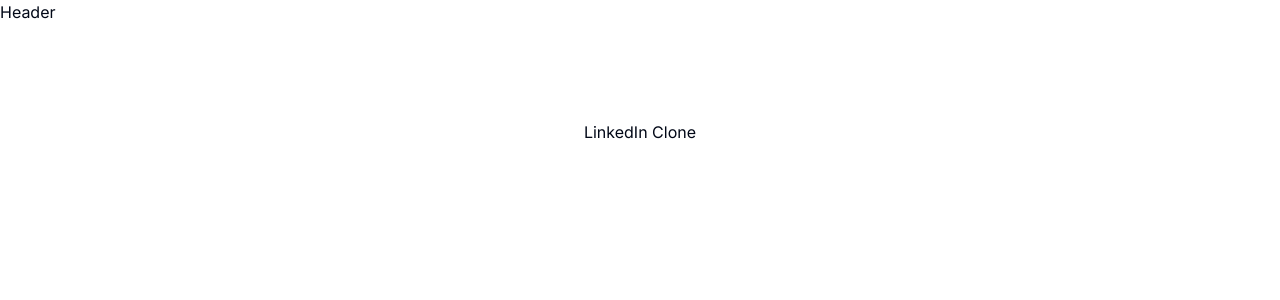
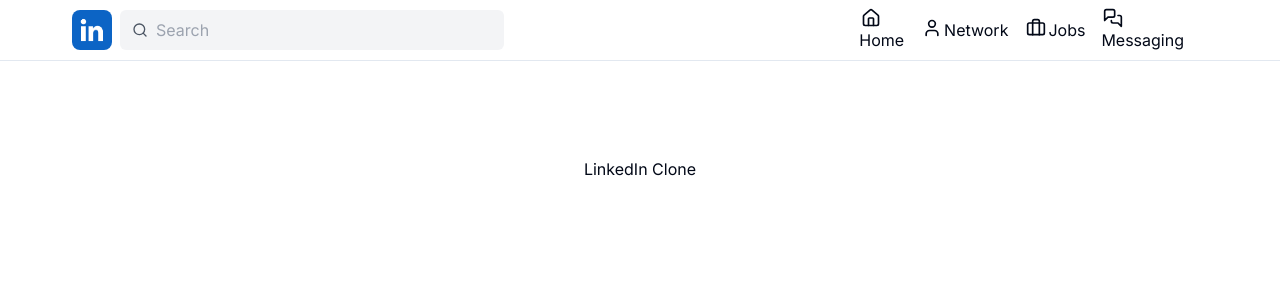
Before and after one commit to UserDonald/LinkedIn-Clone, a Next.js app: page / in a window 1280 px wide. Shown: the top 300 px of the page. Built offline with nearby package versions, Linux system fonts and the light colour scheme.

Commit message:
Implementing Header Component Content

```diff
--- a/app/layout.tsx
+++ b/app/layout.tsx
@@ -20,7 +20,7 @@ export default function RootLayout({
       <body className={inter.className}>
         {/* Toaster */}
 
-        <header>
+        <header className='border-b sticky top-0 bg-white z-50'>
           <Header />
         </header>
 
--- a/components/Header.tsx
+++ b/components/Header.tsx
@@ -1,5 +1,56 @@
+import { Briefcase, HomeIcon, MessagesSquare, SearchIcon, UserIcon } from 'lucide-react';
+import Image from 'next/image';
+import Link from 'next/link';
+
 function Header() {
-  return <div>Header</div>;
+  return (
+    <div className="flex items-center p-2 max-w-6xl mx-auto">
+      <Image
+        className="rounded-lg"
+        src="/linkedin-logo.png"
+        width={40}
+        height={40}
+        alt="LinkedIn Logo"
+      />
+
+      <div className="flex-1">
+        <form className="ml-2 flex items-center space-x-1 bg-gray-100 p-2 rounded-md flex-1 max-w-96">
+          <SearchIcon className="h-4 text-gray-600" />
+          <input
+            type="text"
+            placeholder="Search"
+            className="bg-transparent flex-1 outline-none"
+          />
+        </form>
+      </div>
+
+      <div className='flex items-center space-x-4 px-6'>
+        <Link href="/" className="icon">
+          <HomeIcon className="h-5" />
+          <p>Home</p>
+        </Link>
+
+        <Link href="/" className="icon hidden md:flex">
+          <UserIcon className="h-5" />
+          <p>Network</p>
+        </Link>
+
+        <Link href="/" className="icon hidden md:flex">
+          <Briefcase className="h-5" />
+          <p>Jobs</p>
+        </Link>
+
+        <Link href="/" className="icon">
+          <MessagesSquare className="h-5" />
+          <p>Messaging</p>
+        </Link>
+
+        {/* User Button */}
+
+        {/* Sign In Button (IF not signed in) */}
+      </div>
+    </div>
+  );
 }
 
 export default Header;
```
